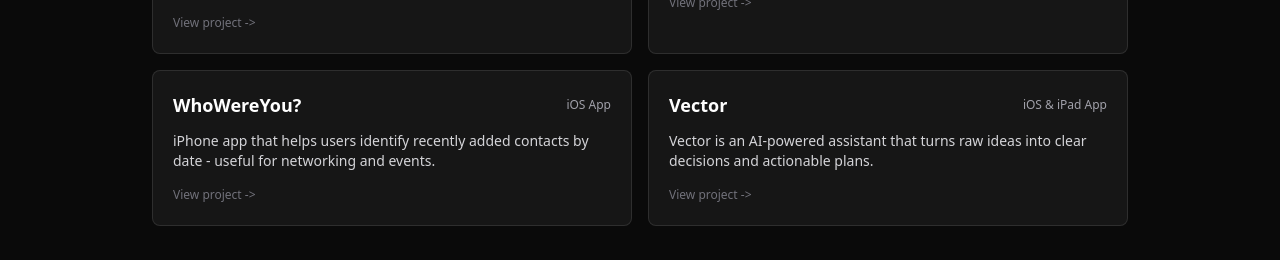
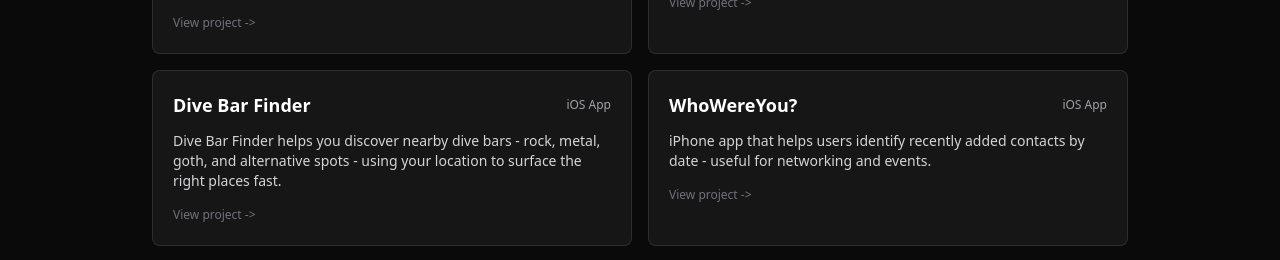
Before and after one commit to BrenC11/Insane-Rabbit-Website, a Next.js app: page / in a window 1280 px wide. Shown: the part 685-945 px from the top of the page. Built offline with nearby package versions, Linux system fonts and the light colour scheme; no server answers.

Commit message:
Add Dive Bar Finder project

```diff
--- a/data/projects.ts
+++ b/data/projects.ts
@@ -37,6 +37,109 @@
       "TimeCam.ai collects only the minimum data required to provide app functionality. This placeholder will be replaced with the official policy.",
     terms:
       "By using TimeCam.ai, you agree to the standard terms of the app. This placeholder will be replaced with the official terms."
+  },
+  {
+    slug: "dive-bar-finder",
+    name: "Dive Bar Finder",
+    shortDescription:
+      "Dive Bar Finder helps you discover nearby dive bars - rock, metal, goth, and alternative spots - using your location to surface the right places fast.",
+    description:
+      "Dive Bar Finder is an iOS location discovery app built for people who want the real places - dive bars with rock, metal, goth, and alternative vibes. Open the app, see what’s nearby, and explore bars around you without endless searching. It’s designed to make finding your next haunt quick, local, and effortless.",
+    platform: "iOS App",
+    privacyPolicy: `DIVE BAR FINDER - PRIVACY POLICY
+
+Last updated: 25 January 2026
+
+Dive Bar Finder ("the App") respects your privacy. This Privacy Policy explains how data is handled when you use the App.
+
+1. Information We Collect
+
+a. Location Data
+
+Dive Bar Finder uses your location to show nearby bars.
+- Location access is only used if you grant permission
+- You can use the App with limited functionality without precise location by denying permission (where supported)
+- The App may use approximate and/or precise location depending on the permission you choose
+
+b. Search and Usage Data
+
+The App may process basic usage information (such as which screens are used) to improve stability and user experience.
+
+c. Crash and Performance Data
+
+We may collect anonymised crash logs and performance diagnostics to improve reliability.
+
+2. How Your Data Is Used
+
+We use data only to:
+- Show bars near you and improve relevance of results
+- Improve app performance and fix bugs
+- Provide customer support if you contact us
+
+3. Data Storage and Sharing
+- We do not sell your personal data
+- We do not share your personal data with third parties for advertising
+- Any data stored is limited to what is necessary for core functionality and performance
+
+4. Third-Party Services
+
+The App may rely on Apple and mapping/location services (for example, Apple Maps) to provide location-based results. These services are governed by their own privacy policies.
+
+5. Your Choices
+- You can change location permissions at any time in iOS Settings
+- You can delete the App to remove locally stored app data
+
+6. Children's Privacy
+
+Dive Bar Finder is not intended for children under 13 and does not knowingly collect personal data from children.
+
+7. Changes
+
+We may update this policy from time to time. Continued use of the App means you accept the updated policy.
+
+8. Contact
+
+If you have questions about privacy, contact:`,
+    terms: `DIVE BAR FINDER - TERMS OF USE
+
+Last updated: 25 January 2026
+
+By downloading, accessing, or using Dive Bar Finder ("the App"), you agree to these Terms of Use.
+
+1. The Service
+
+Dive Bar Finder helps users discover bars and venues based on location and availability of public data sources. Results may be incomplete, outdated, or inaccurate.
+
+2. No Guarantees
+- We do not guarantee venue accuracy, opening hours, music style, safety, or suitability
+- Venues can change at any time; always verify details before visiting
+
+3. Acceptable Use
+
+You agree not to use the App:
+- For unlawful purposes
+- To harass, stalk, or endanger others
+- To interfere with the App or attempt to access systems without authorisation
+
+4. Location Permissions
+
+Some features require location access. You can disable location at any time in iOS Settings, but functionality may be reduced.
+
+5. Intellectual Property
+
+All app content, branding, and design are owned by Insane Rabbit or its licensors unless otherwise stated.
+
+6. Limitation of Liability
+
+To the maximum extent permitted by law, Insane Rabbit is not liable for any damages arising from use of the App, including reliance on venue information or location results.
+
+7. Termination
+
+We may suspend or terminate access if you breach these Terms or if continued use poses legal or security risks.
+
+8. Changes
+
+We may update these Terms. Continued use of the App means you accept the updated Terms.`
   },
   {
     slug: "who-were-you",
```
